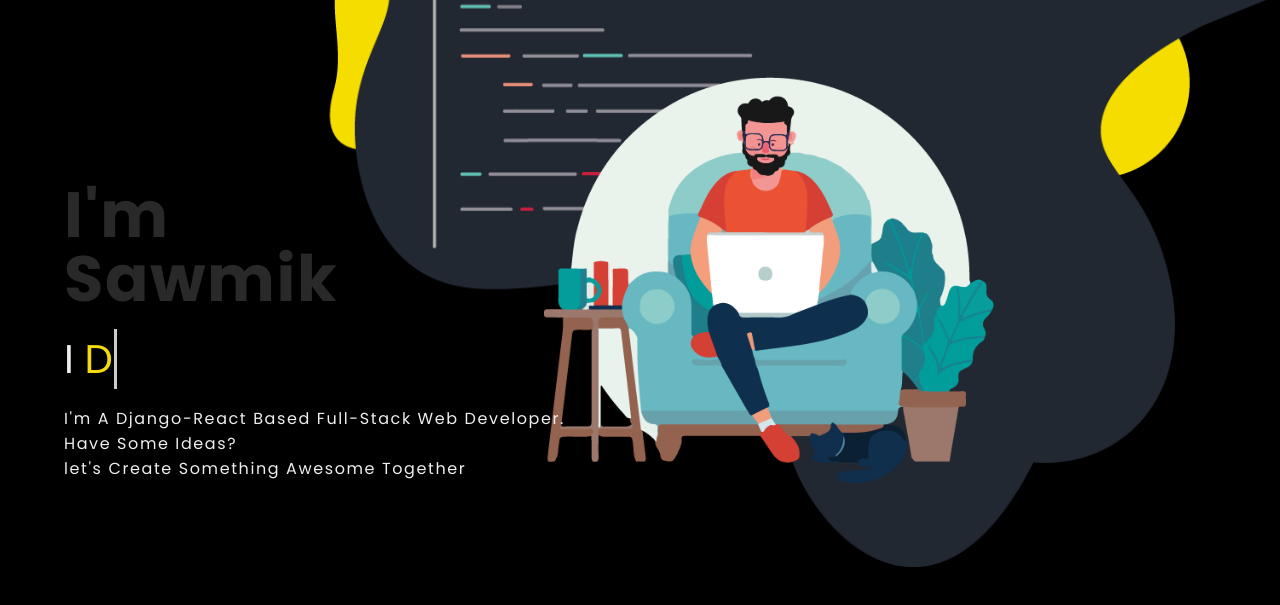
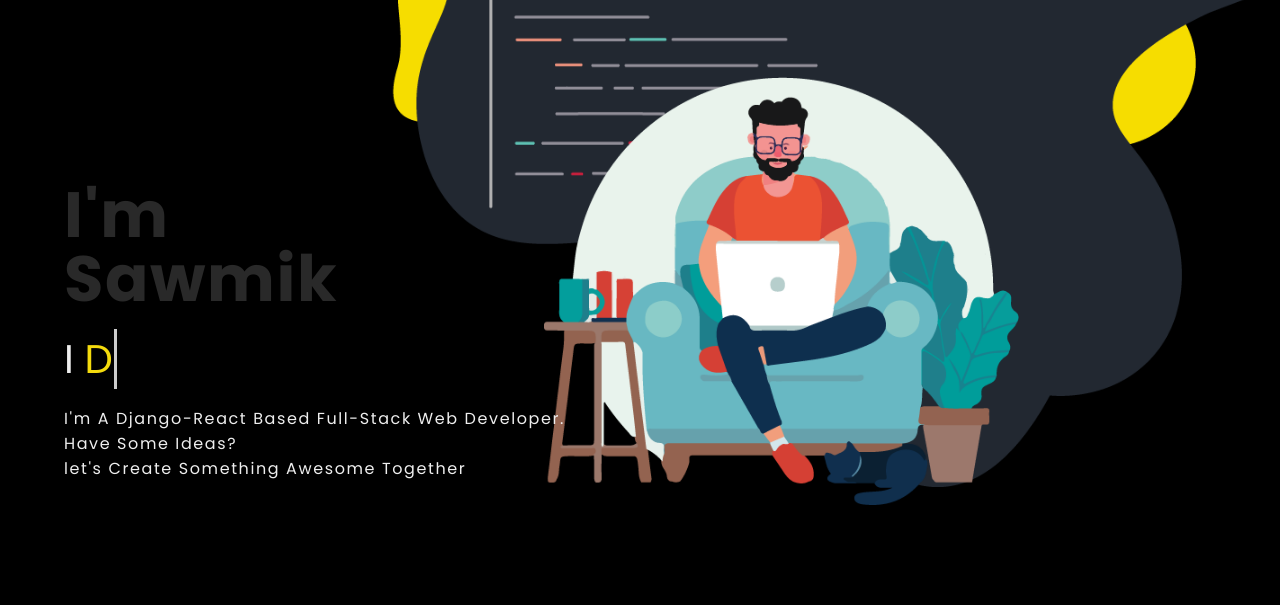
Before and after one commit to Saadmaan-Sawmik/portfolio-templete, a plain HTML site: page index.html in a window 1280 px wide. Shown: the part 73-678 px from the top of the page. Drawn offline with Linux system fonts and the light colour scheme; a web font is replaced by a local one.

Commit message:
modification

```diff
--- a/index.html
+++ b/index.html
@@ -26,11 +26,15 @@
 
       <div class="container">
 
-        <h1> I'm <br> Sawmik </h1>
+        <div class="cont-text">
+          <h1> I'm <br> Sawmik </h1>
 
-        <h3> I <span class="typed-text"></span><span class="cursor">&nbsp;</span></h3>
+          <h3> I <span class="typed-text"></span><span class="cursor">&nbsp;</span></h3>
 
-        <p>I'm A Django-React Based Full-Stack Web Developer. <br> Have Some Ideas? <br> let's Create Something Awesome Together</p>
+          <p>I'm A Django-React Based Full-Stack Web Developer. <br> Have Some Ideas? <br> let's Create Something Awesome Together</p>
+        </div>
+
+
 
         <div class="per-img">
           <img src="svg/1x/subject.png" alt="">
--- a/style.css
+++ b/style.css
@@ -46,7 +46,7 @@
 	min-height: 100vh;
 	background-image: url(svg/1x/topRight.png);
 	background-repeat: no-repeat;
-	background-size: 75% 80%;
+	background-size: 70% 70%;
 	background-position: top right;
 }
 
@@ -126,6 +126,7 @@
 .container {
 	position: relative;
   height: 100vh;
+  width: 100%;
   padding: 20% 0 0 5%;
   display: inline-block;
   justify-content: center;
@@ -140,6 +141,8 @@
 }*/
 
 .container .per-img{
+/*	width: 3000%;
+	height: auto;*/
 	position: absolute;
 	padding: 0 0 0 480px;
 /*	padding-left: 480px;*/
@@ -148,7 +151,8 @@
 }
 
 .container .per-img img {
-	width: 450px;
+	width: 90%;
+	height: auto;
 	z-index: 2;
 
 }
```
